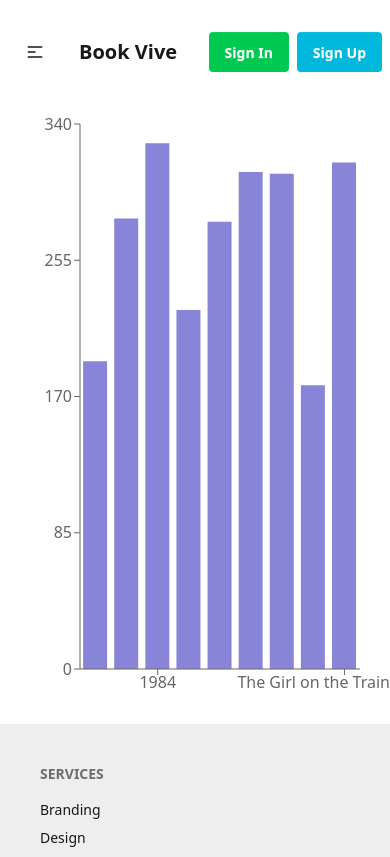
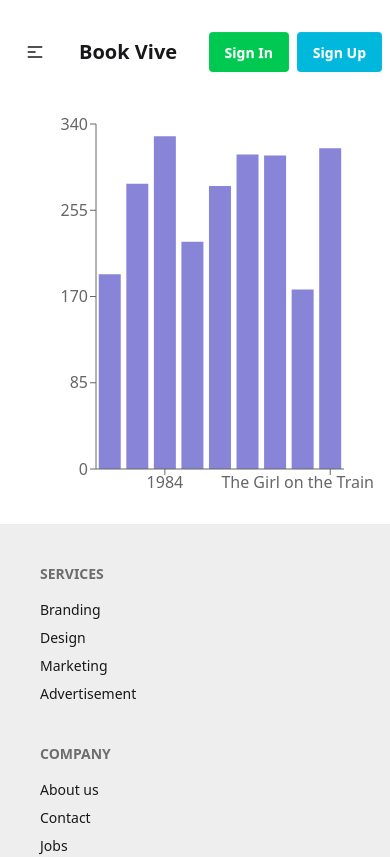
Before and after one commit to 98pritom/book_vive_react, a React (Vite) app: page /pagesToRead in a window 390 px wide. Shown: the top 857 px of the page. Built offline with nearby package versions, Linux system fonts and the light colour scheme.

Commit message:
responsive-fixed

```diff
--- a/src/components/PagesToRead/PagesToRead.jsx
+++ b/src/components/PagesToRead/PagesToRead.jsx
@@ -1,11 +1,10 @@
-import React, { PureComponent } from 'react';
 import { useLoaderData } from 'react-router-dom';
 import { BarChart, Bar, XAxis, YAxis, Tooltip, ResponsiveContainer } from 'recharts';
 
 const PagesToRead = () => {
     const allBooks = useLoaderData();
     return (
-        <div className='my-5 w-full h-[600px]'>
+        <div className='my-5 w-full h-[400px] sm:h-[500px] md:h-[600px] flex justify-center items-center px-4'>
             <ResponsiveContainer width="100%" height="100%">
                 <BarChart
                     data={allBooks}
--- a/src/components/ReadAndWish/ReadAndWish.jsx
+++ b/src/components/ReadAndWish/ReadAndWish.jsx
@@ -5,7 +5,7 @@ import { Link } from "react-router-dom";
 const ReadAndWish = ({ book }) => {
     const { bookId, bookName, author, image, tags, category, rating, yearOfPublishing, publisher, totalPages } = book;
     return (
-        <div className="card card-side bg-base-100 p-6 rounded-2xl border border-gray-200 md:h-[280px] lg:h-[277px] my-5">
+        <div className="card flex flex-col md:flex-row bg-base-100 p-6 rounded-2xl border border-gray-200 md:h-[280px] lg:h-[277px] my-5">
             <figure className='bg-gray-100 rounded-2xl p-6'>
                 <img
                     src={image} className='h-[172px] w-[130px] object-fill' />
@@ -16,7 +16,7 @@ const ReadAndWish = ({ book }) => {
                 <div>
                     <p>Tag:{tags.map((tag, idx) => <span key={idx} className='py-2 px-4 border-0 rounded-2xl bg-green-100 mx-2'>{tag}</span>)} <span>Year of publishing: {yearOfPublishing}</span></p>
                 </div>
-                <div className='flex space-x-7'>
+                <div className='flex flex-wrap gap-4'>
                     <span className="flex items-center"><LuUsers className="mr-2" />
                         Publisher: {publisher}</span>
                     <span className="flex items-center"><BiSpreadsheet className="mr-2" />
```
